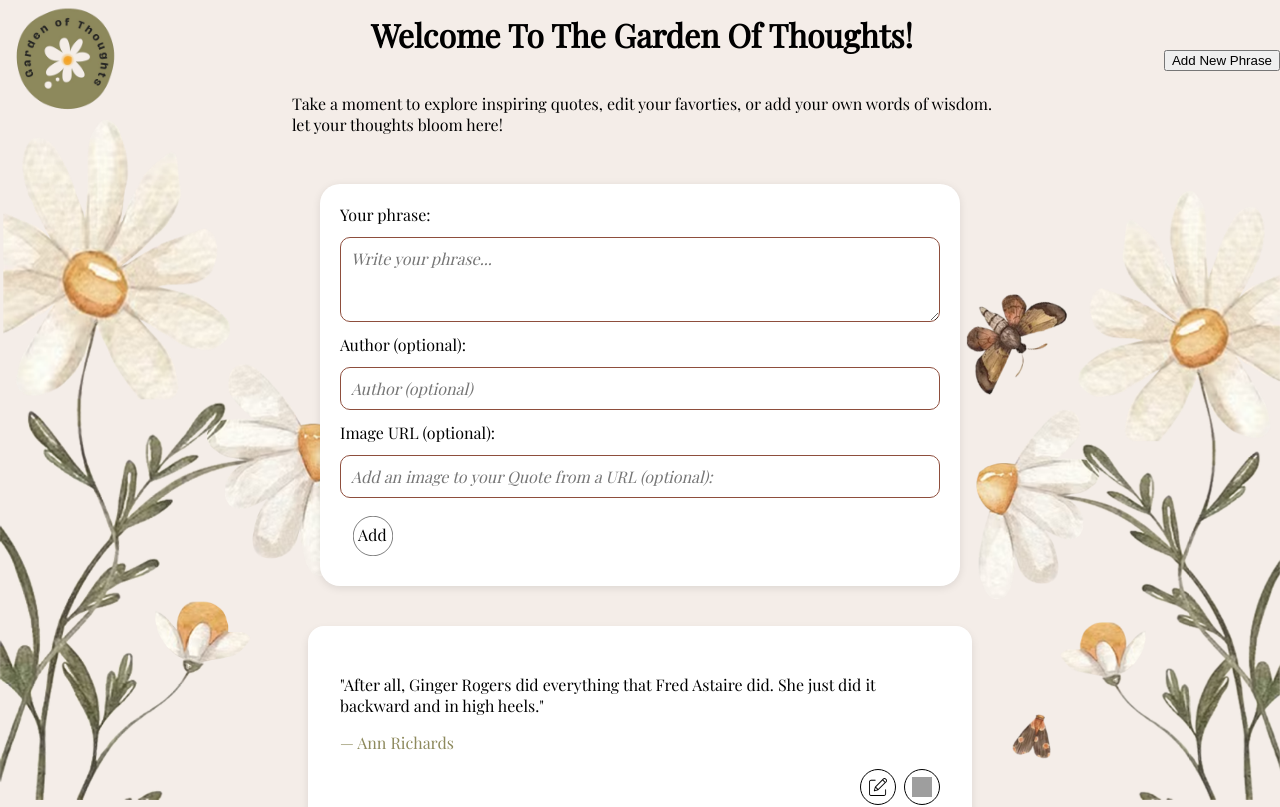
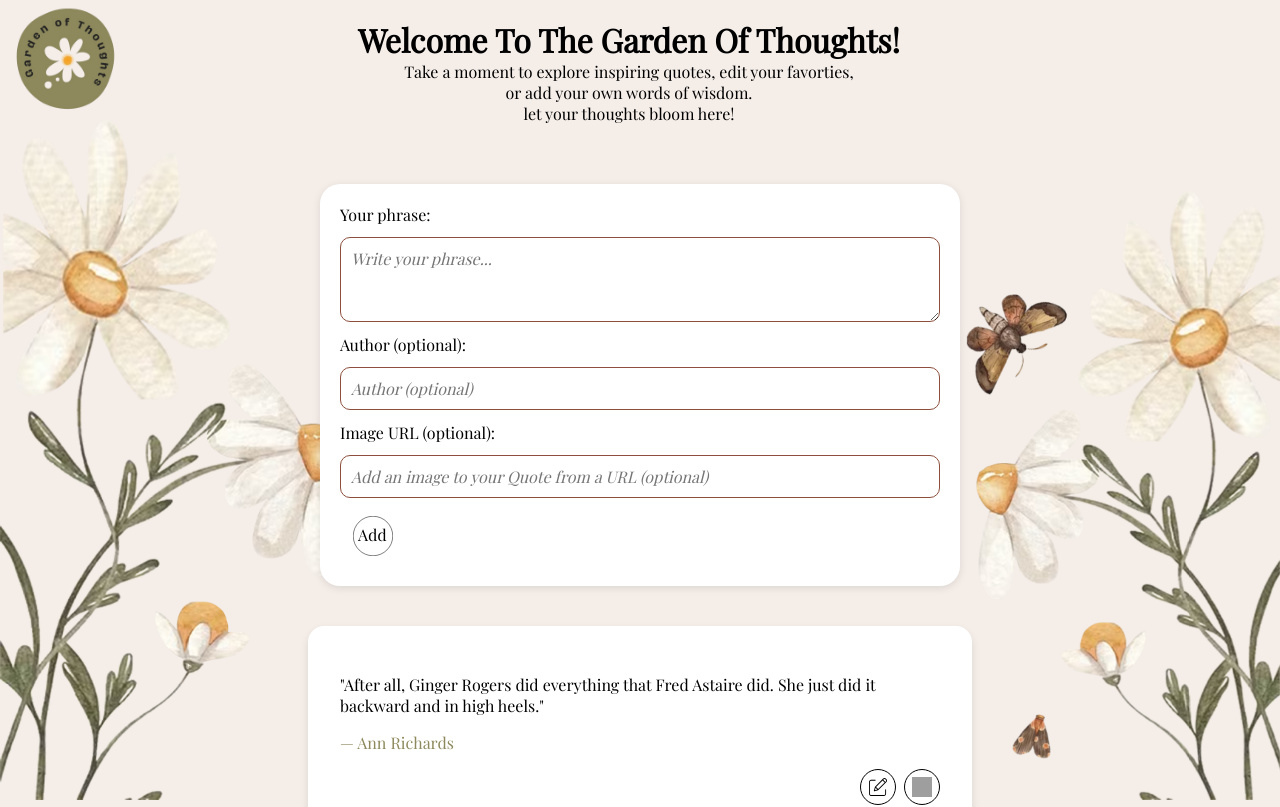
Before and after one commit to hgall3/empower-phrases-app, a React (Vite) app: page / in a window 1280 px wide. Shown: the top 807 px of the page. Built offline with nearby package versions, Linux system fonts and the light colour scheme; grey boxes are pictures that could not be loaded.

Commit message:
Warning Modal added, Styles changes

```diff
--- a/src/App.jsx
+++ b/src/App.jsx
@@ -34,9 +34,9 @@ function App() {
         <img className="logo" src={logo} alt="logo garden of thoughts" />
         <div className='welcome'>
         <h1> Welcome To The Garden Of Thoughts!</h1>
-        <p className='welcometext'> Take a moment to explore inspiring quotes, edit your favorties, or add your own words of wisdom. <br />let your thoughts bloom here!</p>
+        <p className='welcometext'> Take a moment to explore inspiring quotes, edit your favorties, <br /> or add your own words of wisdom. <br />let your thoughts bloom here!</p>
       </div>
-      <button className='buttonheader'> Add New Phrase</button>
+      <button className='buttonheader'></button>
       </header>
 
       <main className="box-global">
--- a/src/components/addPhrase/AddPhraseForm.jsx
+++ b/src/components/addPhrase/AddPhraseForm.jsx
@@ -1,18 +1,21 @@
 import { useState } from "react";
 import "./AddPhraseForm.scss";
 import newbutton from "../../assets/iconadd.svg";
-import Modal from "../warningModal/ModalFillQuote";
+import ModalFillQuote from "../warningModal/ModalFillQuote"; // modal de tu amiga
+import WarningModal from "../warningModal/WarningModal"; // tu modal
 
 function AddPhraseForm({ onAdd }) {
   const [text, setText] = useState("");
   const [author, setAuthor] = useState("");
-  const [image, setImage] = useState(""); // Agregado por Erika para imagen
-  const [showModal, setShowModal] = useState(false);
+  const [image, setImage] = useState("");
+  const [showErrorModal, setShowErrorModal] = useState(false);
+  const [showSuccessModal, setShowSuccessModal] = useState(false);
 
   const handleSubmit = (e) => {
     e.preventDefault();
+
     if (!text.trim()) {
-      setShowModal(true);
+      setShowErrorModal(true); // mostrar modal de error
       return;
     }
 
@@ -20,12 +23,17 @@ function AddPhraseForm({ onAdd }) {
       id: Date.now(),
       text: text.trim(),
       author: author.trim() || "Anonymous",
-      image: image.trim(), // para agregar al form la imagen
+      image: image.trim(),
     });
 
+    // Reset campos
     setText("");
     setAuthor("");
     setImage("");
+
+    // Mostrar modal de éxito
+    setShowSuccessModal(true);
+    setTimeout(() => setShowSuccessModal(false), 2000);
   };
 
   return (
@@ -55,7 +63,7 @@ function AddPhraseForm({ onAdd }) {
           type="text"
           value={image}
           onChange={(e) => setImage(e.target.value)}
-          placeholder="Add an image to your Quote from a URL (optional):"
+          placeholder="Add an image to your Quote from a URL (optional)"
         />
 
         <button className="buttoncard" type="submit">
@@ -63,11 +71,17 @@ function AddPhraseForm({ onAdd }) {
         </button>
       </form>
 
-      {showModal && (
-        <Modal
+      {/* Modal de error */}
+      {showErrorModal && (
+        <ModalFillQuote
           message="Please fill out the quote before adding."
-          onClose={() => setShowModal(false)}
+          onClose={() => setShowErrorModal(false)}
         />
+      )}
+
+      {/* Modal de éxito */}
+      {showSuccessModal && (
+        <WarningModal onClose={() => setShowSuccessModal(false)} />
       )}
     </>
   );
--- a/src/components/warningModal/WarningModal.scss
+++ b/src/components/warningModal/WarningModal.scss
@@ -0,0 +1,48 @@
+@use "/src/styles/variables.scss" as *;
+@use "/src/styles/function.scss" as *;
+
+.warning-modal-overlay {
+  position: fixed;
+  top: 0;
+  left: 0;
+  width: 100%;
+  height: 100%;
+  background: rgba(0, 0, 0, 0.5);
+  display: flex;
+  justify-content: center;
+  align-items: center;
+  z-index: 9999;
+}
+
+.warning-modal {
+  background: white;
+  padding: px-to-rem(30);
+  border-radius: 1rem;
+  text-align: center;
+  box-shadow: 0 4px 12px rgba(0, 0, 0, 0.15);
+  max-width: px-to-rem(300);
+  width: 90%;
+
+  p {
+    font-family: $font-primary;
+    font-size: px-to-rem(16);
+    margin-bottom: px-to-rem(20);
+    color: #333;
+  }
+
+  button {
+    background: transparent;
+    border: 1px solid black;
+    padding: px-to-rem(6) px-to-rem(20);
+    border-radius: px-to-rem(20);
+    font-family: $font-primary;
+    font-size: px-to-rem(14);
+    cursor: pointer;
+    transition: all 0.2s ease;
+
+    &:hover {
+      background: $font-color;
+      color: white;
+    }
+  }
+}
--- a/src/styles/main.scss
+++ b/src/styles/main.scss
@@ -13,41 +13,48 @@
 body {
   font-family: $font-primary;
   background-color: $primary-color;
-  /*height: 100vh;
-  overflow: hidden;*/
   margin: 0;
   padding: 0;
 }
 
-header{
+header {
   width: 100vw;
   height: 15vh;
   background-color: transparent;
   @include flex-align();
-    .logo{
+
+  .logo {
     height: px-to-rem(110);
     padding-left: px-to-rem(10);
   }
+
   .welcome {
     display: flex;
-      padding-top: px-to-rem(2);
     flex-direction: column;
     justify-content: center;
+    align-items: center;
+    text-align: center;
+    padding-top: px-to-rem(2);
+    transform: translateX(-65px);
+
+
+    h1 {
+      margin: 0;
+      padding-top: px-to-rem(20);
     }
 
-    h1{
-      display: flex;
-      justify-content: center;
-      padding-top: px-to-rem(20);
+    .welcometext {
+      margin: 0;
+      padding: 0 px-to-rem(10);
     }
-    .welcometext {
-      display: flex;
-      justify-content: center;
-      margin-right: -50px;
-      margin-left: -50px;
   }
 
-};
+  .buttonheader {
+    background: transparent;
+    border: none;
+  }
+}
+
 
 
 .app-wrapper {
@@ -67,9 +74,9 @@ header{
     .img-left,
     .img-right {
       position: fixed;
-      top: 15vh;      //estos valores cambian si el footer es recto
-      height: 85vh;   //estos valores cambian si el footer es recto
-      z-index: 1;     //estos valores cambian si el footer es recto
+      top: 15vh;
+      height: 85vh;
+      z-index: 1;
       pointer-events: none;
     }
 
@@ -150,6 +157,7 @@ header{
         align-items: center;
         text-align: center;
         padding-top: px-to-rem(1);
+        transform: none;
 
         h1 {
           font-size: px-to-rem(20);
@@ -159,7 +167,7 @@ header{
 
         .welcometext {
           font-size: px-to-rem(14);
-          margin: px-to-rem(10);
+          margin: px-to-rem(20);
           padding: px-to-rem(10);
         }
       }
@@ -187,9 +195,6 @@ header{
         right: 0;
       }
 
-      /* .img-right {
-        display: none; // si queremos esconder la flor de la derecha
-      } */
     }
 
     .box-global{
```
Lines whose indentation alone changed are shown as unchanged.
